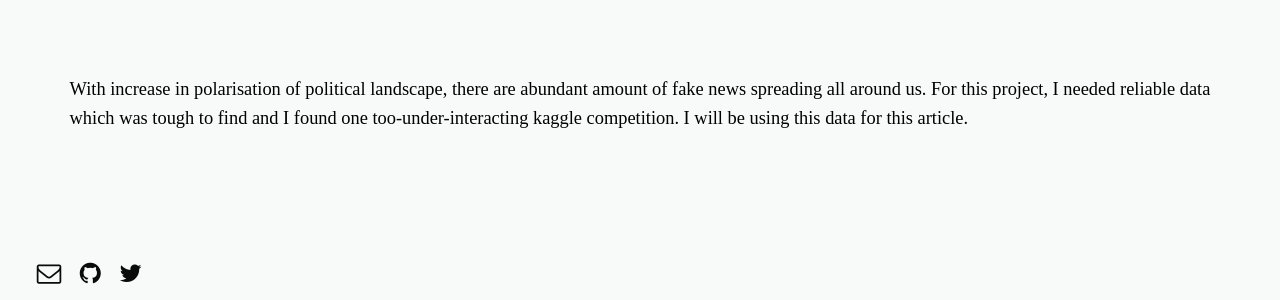
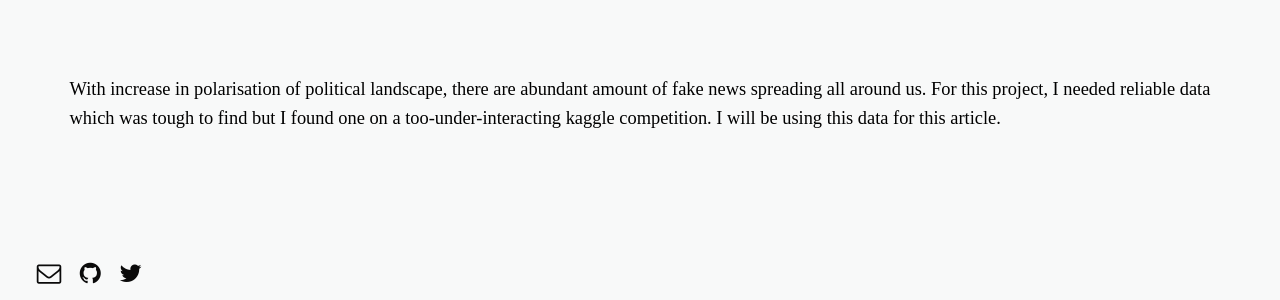
Before and after one commit to daftengineer/daftengineer.github.io, a Jekyll site: the page built from _posts/2018-09-20-detecting-fake-news.markdown, in a window 1280 px wide. Shown: the part 660-960 px from the top of the page. Built offline with Jekyll 4.4.1, drawn with Linux system fonts in a browser that asks for light colours; nearby versions of some CDN libraries.

Commit message:
Update 2018-09-20-detecting-fake-news.markdown

```diff
--- a/_posts/2018-09-20-detecting-fake-news.markdown
+++ b/_posts/2018-09-20-detecting-fake-news.markdown
@@ -9,7 +9,7 @@ image-sm: https://daftengineer.github.io/media_assets/fakenews.jpg
 
 <div style="color:black;"><p></p>
 
-<p style="text-align:justify;">With increase in polarisation of political landscape, there are abundant amount of fake news spreading all around us. For this project, I needed reliable data which was tough to find and I found one too-under-interacting kaggle competition. I will be using this data for this article. </p>
+<p style="text-align:justify;">With increase in polarisation of political landscape, there are abundant amount of fake news spreading all around us. For this project, I needed reliable data which was tough to find but I found one on a too-under-interacting kaggle competition. I will be using this data for this article. </p>
 <p style="text-align:justify;"></p>
 <p style="text-align:justify;"></p>
 <p style="text-align:justify;"></p>
```
